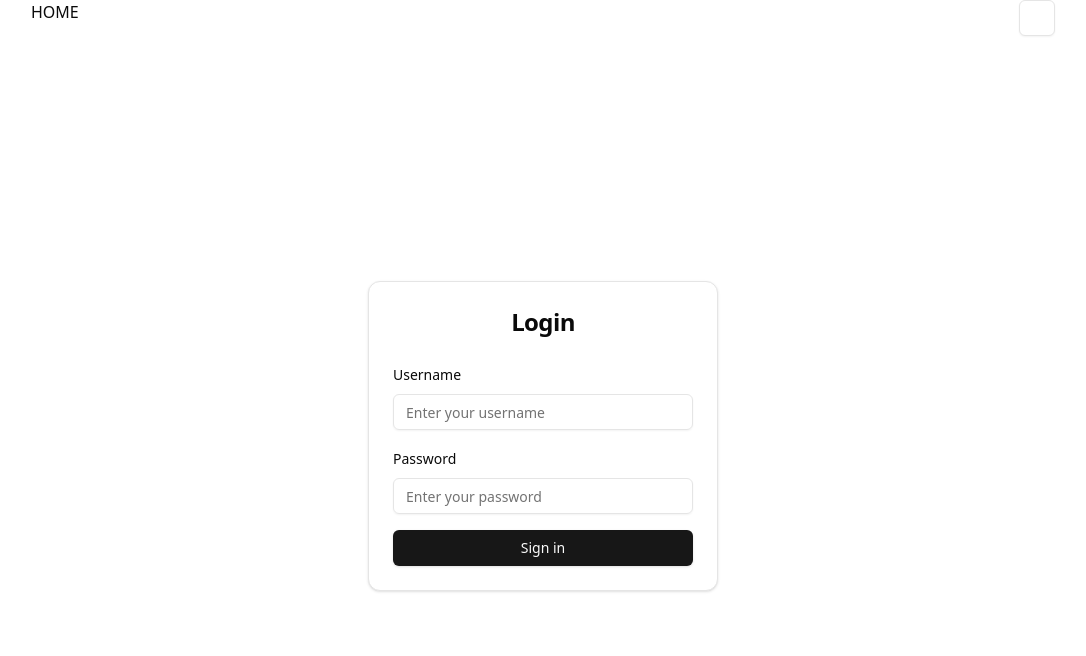
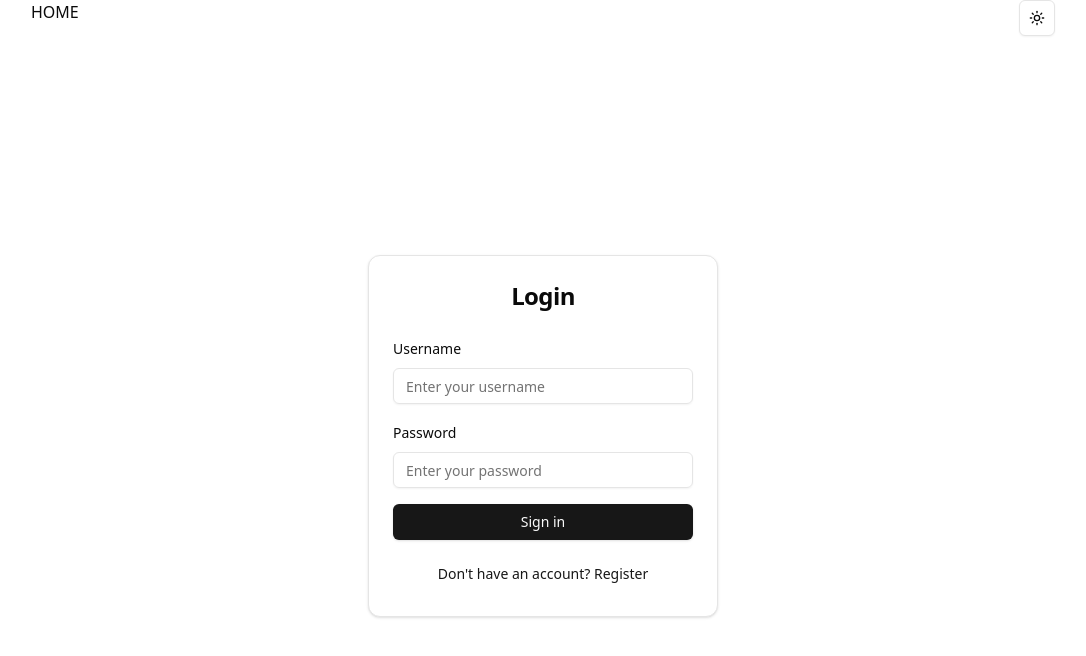
Before and after one commit to anasfirly20/vite-auth, a React (Vite) app: page /login in a window 1280 px wide. Shown: the top 656 px of the page, without its empty margins (97-1183 px from the left). Built offline with nearby package versions, Linux system fonts and the light colour scheme.

Commit message:
feat: adding register form and setup tanstack query, react router dom

```diff
--- a/package.json
+++ b/package.json
@@ -15,12 +15,14 @@
     "@radix-ui/react-label": "^2.1.1",
     "@radix-ui/react-slot": "^1.1.1",
     "@tailwindcss/vite": "^4.0.1",
+    "@tanstack/react-query": "^5.66.0",
     "class-variance-authority": "^0.7.1",
     "clsx": "^2.1.1",
     "lucide-react": "^0.474.0",
     "react": "^18.3.1",
     "react-dom": "^18.3.1",
     "react-hook-form": "^7.54.2",
+    "react-router-dom": "^7.1.4",
     "tailwind-merge": "^3.0.1",
     "tailwindcss-animate": "^1.0.7",
     "zod": "^3.24.1"
--- a/src/App.tsx
+++ b/src/App.tsx
@@ -1,12 +1,25 @@
-import { LoginForm } from "./components/login";
+import { BrowserRouter, Routes, Route } from "react-router-dom";
+
 import { Navbar } from "./components/navbar";
 import { Providers } from "./providers";
+import { routes } from "./routes";
 
 function App() {
   return (
     <Providers>
-      <Navbar />
-      <LoginForm />
+      <BrowserRouter>
+        <Navbar />
+        <Routes>
+          {routes.map((route) => (
+            <Route
+              key={route.path}
+              path={route.path}
+              element={route.element}
+              index={route.index}
+            />
+          ))}
+        </Routes>
+      </BrowserRouter>
     </Providers>
   );
 }
--- a/src/components/login/index.tsx
+++ b/src/components/auth/index.tsx
@@ -1,5 +1,6 @@
 import { zodResolver } from "@hookform/resolvers/zod";
 import { useForm } from "react-hook-form";
+import { useNavigate } from "react-router-dom";
 import { z } from "zod";
 
 import { Button } from "@/components/ui/button";
@@ -13,33 +14,63 @@ import {
   FormMessage,
 } from "@/components/ui/form";
 import { Input } from "@/components/ui/input";
+import { useAuth } from "@/providers/auth-provider";
 
-const formSchema = z.object({
-  username: z.string().min(2).max(50),
-  password: z.string().min(8).max(50),
-});
+const formSchema = z
+  .object({
+    username: z.string().min(2).max(50),
+    password: z.string().min(8).max(50),
+    confirmPassword: z.string().optional(),
+  })
+  .refine(
+    (data) => {
+      if (data.confirmPassword) {
+        return data.password === data.confirmPassword;
+      }
+      return true;
+    },
+    {
+      message: "Passwords don't match",
+      path: ["confirmPassword"],
+    }
+  );
 
-export const LoginForm = () => {
+interface AuthFormProps {
+  mode: "login" | "register";
+}
+
+export const AuthForm = ({ mode }: AuthFormProps) => {
+  const navigate = useNavigate();
+  const { login } = useAuth();
+
   const form = useForm<z.infer<typeof formSchema>>({
     resolver: zodResolver(formSchema),
     defaultValues: {
       username: "",
       password: "",
+      confirmPassword: "",
     },
   });
 
   function onSubmit(values: z.infer<typeof formSchema>) {
-    // Do something with the form values.
-    // ✅ This will be type-safe and validated.
-    console.log(values);
+    if (mode === "login") {
+      login({ username: values.username });
+      navigate("/dashboard");
+    } else {
+      console.log("Register:", values);
+    }
   }
+
+  const toggleMode = () => {
+    navigate(mode === "login" ? "/register" : "/login");
+  };
 
   return (
     <div className="h-screen w-full flex items-center justify-center">
       <Card className="w-[350px]">
         <CardHeader>
           <CardTitle className="text-2xl font-bold text-center">
-            Login
+            {mode === "login" ? "Login" : "Register"}
           </CardTitle>
         </CardHeader>
         <CardContent>
@@ -75,9 +106,40 @@ export const LoginForm = () => {
                   </FormItem>
                 )}
               />
+              {mode === "register" && (
+                <FormField
+                  control={form.control}
+                  name="confirmPassword"
+                  render={({ field }) => (
+                    <FormItem>
+                      <FormLabel>Confirm Password</FormLabel>
+                      <FormControl>
+                        <Input
+                          placeholder="Confirm your password"
+                          type="password"
+                          {...field}
+                        />
+                      </FormControl>
+                      <FormMessage />
+                    </FormItem>
+                  )}
+                />
+              )}
               <Button type="submit" className="w-full">
-                Sign in
+                {mode === "login" ? "Sign in" : "Sign up"}
               </Button>
+              <div className="text-center mt-4">
+                <Button
+                  variant="link"
+                  type="button"
+                  onClick={toggleMode}
+                  className="text-sm"
+                >
+                  {mode === "login"
+                    ? "Don't have an account? Register"
+                    : "Already have an account? Login"}
+                </Button>
+              </div>
             </form>
           </Form>
         </CardContent>
--- /dev/null
+++ b/src/components/protected-route.tsx
@@ -0,0 +1,13 @@
+import { Navigate } from "react-router-dom";
+
+import { useAuth } from "@/providers/auth-provider";
+
+export const ProtectedRoute = ({ children }: { children: React.ReactNode }) => {
+  const { user } = useAuth();
+
+  if (!user) {
+    return <Navigate to="/login" />;
+  }
+
+  return <>{children}</>;
+};
--- /dev/null
+++ b/src/pages/dashboard/index.tsx
@@ -0,0 +1,17 @@
+import { useAuth } from "@/providers/auth-provider";
+
+export const Dashboard = () => {
+  const { user, logout } = useAuth();
+
+  return (
+    <div className="p-8">
+      <h1 className="text-2xl font-bold mb-4">Welcome, {user?.username}!</h1>
+      <button
+        onClick={logout}
+        className="bg-red-500 text-white px-4 py-2 rounded"
+      >
+        Logout
+      </button>
+    </div>
+  );
+};
--- /dev/null
+++ b/src/providers/auth-provider.tsx
@@ -0,0 +1,39 @@
+import { createContext, useContext, useState } from "react";
+
+interface User {
+  username: string;
+}
+
+interface AuthContextType {
+  user: User | null;
+  login: (userData: User) => void;
+  logout: () => void;
+}
+
+const AuthContext = createContext<AuthContextType | null>(null);
+
+export function AuthProvider({ children }: { children: React.ReactNode }) {
+  const [user, setUser] = useState<User | null>(null);
+
+  const login = (userData: User) => {
+    setUser(userData);
+  };
+
+  const logout = () => {
+    setUser(null);
+  };
+
+  return (
+    <AuthContext.Provider value={{ user, login, logout }}>
+      {children}
+    </AuthContext.Provider>
+  );
+}
+
+export const useAuth = () => {
+  const context = useContext(AuthContext);
+  if (!context) {
+    throw new Error("useAuth must be used within an AuthProvider");
+  }
+  return context;
+};
--- a/src/providers/index.tsx
+++ b/src/providers/index.tsx
@@ -1,13 +1,17 @@
+import { QueryClient, QueryClientProvider } from "@tanstack/react-query";
 import React from "react";
 
+import { AuthProvider } from "./auth-provider";
 import { ThemeProvider } from "./theme-provider";
 
-type ProvidersProps = {
-  children: React.ReactNode;
-};
+const queryClient = new QueryClient();
 
-export const Providers = (props: ProvidersProps) => {
-  const { children } = props;
-
-  return <ThemeProvider>{children}</ThemeProvider>;
-};
+export function Providers({ children }: { children: React.ReactNode }) {
+  return (
+    <QueryClientProvider client={queryClient}>
+      <ThemeProvider defaultTheme="light">
+        <AuthProvider>{children}</AuthProvider>
+      </ThemeProvider>
+    </QueryClientProvider>
+  );
+}
--- /dev/null
+++ b/src/routes/index.tsx
@@ -0,0 +1,28 @@
+import { Navigate, RouteObject } from "react-router-dom";
+
+import { AuthForm } from "@/components/auth";
+import { ProtectedRoute } from "@/components/protected-route";
+import { Dashboard } from "@/pages/dashboard";
+
+export const routes: RouteObject[] = [
+  {
+    path: "/login",
+    element: <AuthForm mode="login" />,
+  },
+  {
+    path: "/register",
+    element: <AuthForm mode="register" />,
+  },
+  {
+    path: "/dashboard",
+    element: (
+      <ProtectedRoute>
+        <Dashboard />
+      </ProtectedRoute>
+    ),
+  },
+  {
+    path: "/",
+    element: <Navigate to="/login" replace />,
+  },
+];
```
Also changed, not shown: src/api/api.ts (added), 1 other file (tests, documents, lock files or other folders).
